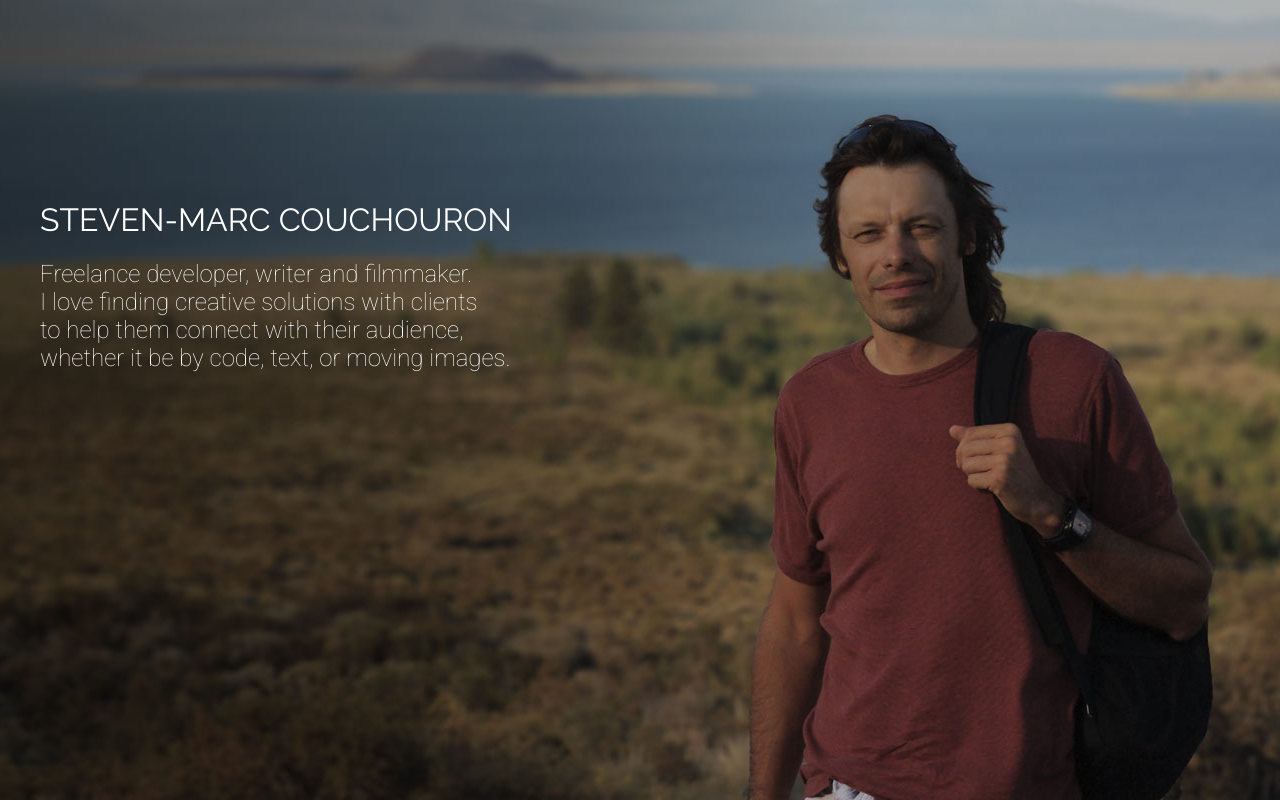
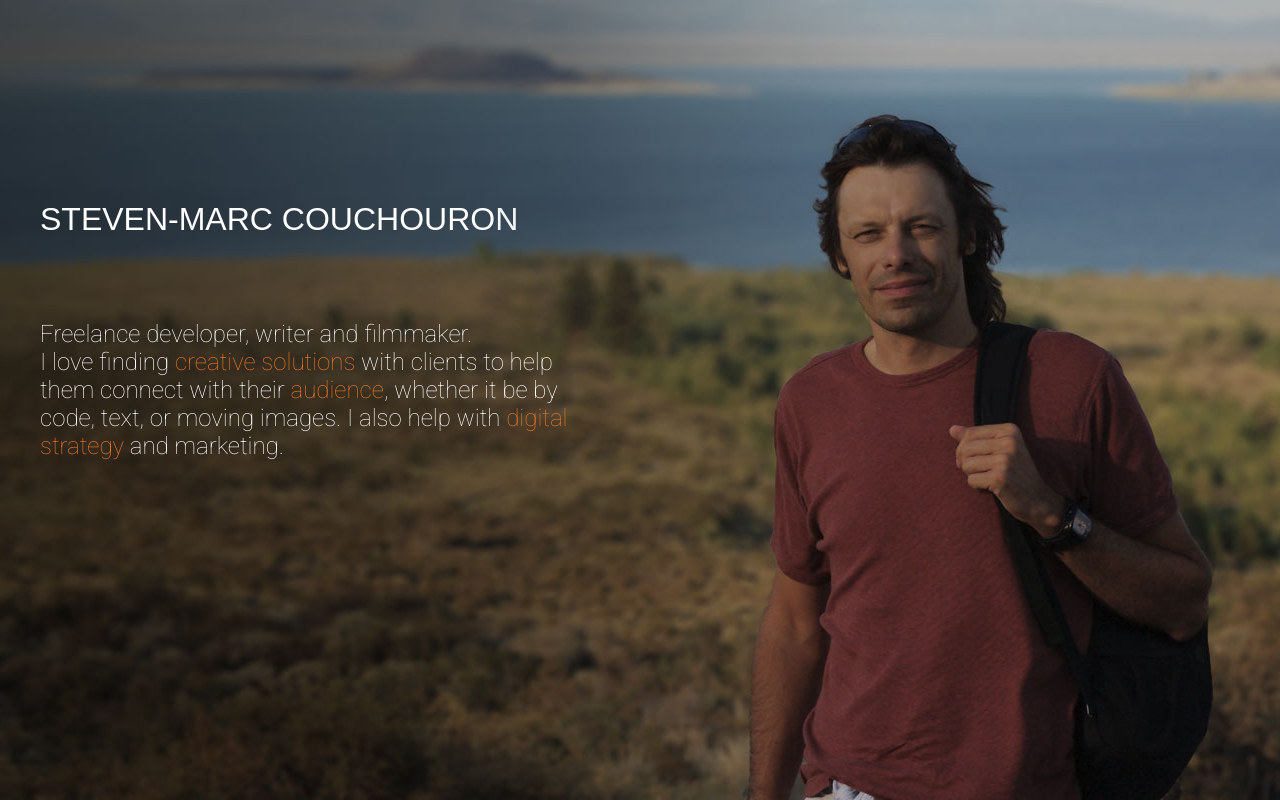
Before and after one commit to stevenmarc/stevenmarc-me, a Gatsby site: page / in a window 1280 px wide. Built offline with nearby package versions, Linux system fonts and the light colour scheme; Gatsby itself is replaced by a stand-in of ours.

Commit message:
Add grid

```diff
--- a/src/pages/index.js
+++ b/src/pages/index.js
@@ -4,20 +4,18 @@ import { Helmet } from "react-helmet"
 
 const backgroundImage = require("../assets/images/steven_bg.jpg")
 const bgImageStyle = {
-  minHeight: "100%",
+  minHeight: "100vh",
   minWidth: 200,
-
-  /* Set up proportionate scaling */
   width: "100%",
   height: "auto",
   backgroundImage: `url(${backgroundImage})`,
-  backgroundPosition: "center",
+  backgroundPosition: "center center",
   backgroundRepeat: "no-repeat",
   backgroundSize: "cover",
-  position: "fixed",
-  top: 0,
-  left: 0,
-  zIndex: -1,
+  backgroundAttachment: "fixed",
+  display: "grid",
+  gridTemplateColumns: "minmax(200px, 600px) 1fr",
+  gridTemplateRows: "300px auto",
 }
 
 const name = "STEVEN-MARC COUCHOURON"
@@ -45,28 +43,35 @@ class App extends React.Component {
 
   render() {
     return (
-      <div className="application">
+      <React.Fragment>
         <Helmet>
           <meta charSet="utf-8" />
           <title>stevenmarc.me</title>
           <link rel="canonical" href="http://stevenmarc.me" />
           <link
-            href="https://fonts.googleapis.com/css?family=Raleway|Roboto:100"
+            href="https://fonts.googleapis.com/css?family=Roboto:100:Quicksand:300"
             rel="stylesheet"
           />
+          <style type="text/css">{`body { margin: 0; }`}</style>
         </Helmet>
-        <div className="cComponent" style={bgImageStyle}>
+
+        <div style={bgImageStyle}>
+          <div>
             <h1
               className="ml3"
               style={{
-              fontFamily: "Raleway, sans-serif",
-              fontWeight: 100,
+                fontFamily: "Quicksand, sans-serif",
+                fontWeight: 300,
                 fontSize: "2em",
                 padding: "180px 20px 0px 40px",
                 color: "white",
               }}
               dangerouslySetInnerHTML={{ __html: wrappedLetters }}
             />
+          </div>
+          <div />
+
+          <div>
             <h2
               style={{
                 fontFamily: "Roboto, sans-serif",
@@ -77,12 +82,17 @@ class App extends React.Component {
               }}
             >
               Freelance developer, writer and filmmaker. <br />I love finding
-            creative solutions with clients <br />
-            to help them connect with their audience, <br />
-            whether it be by code, text, or moving images.
+              <span style={{ color: "#ea7623" }}> creative solutions </span>
+              with clients to help them connect with their
+              <span style={{ color: "#ea7623" }}> audience</span>, whether it be
+              by code, text, or moving images. I also help with
+              <span style={{ color: "#ea7623" }}> digital strategy </span>and
+              marketing.
             </h2>
           </div>
+          <div />
         </div>
+      </React.Fragment>
     )
   }
 }
```
Lines whose indentation alone changed are shown as unchanged.
